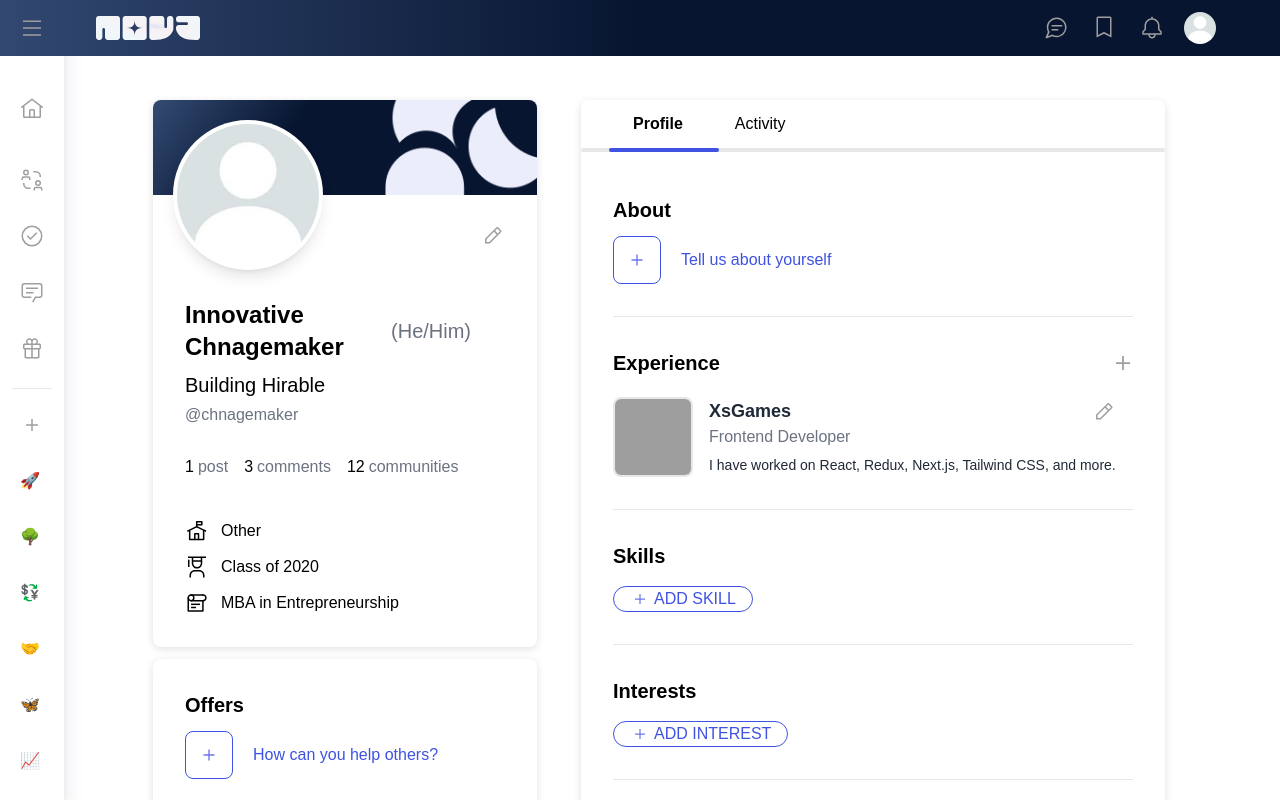
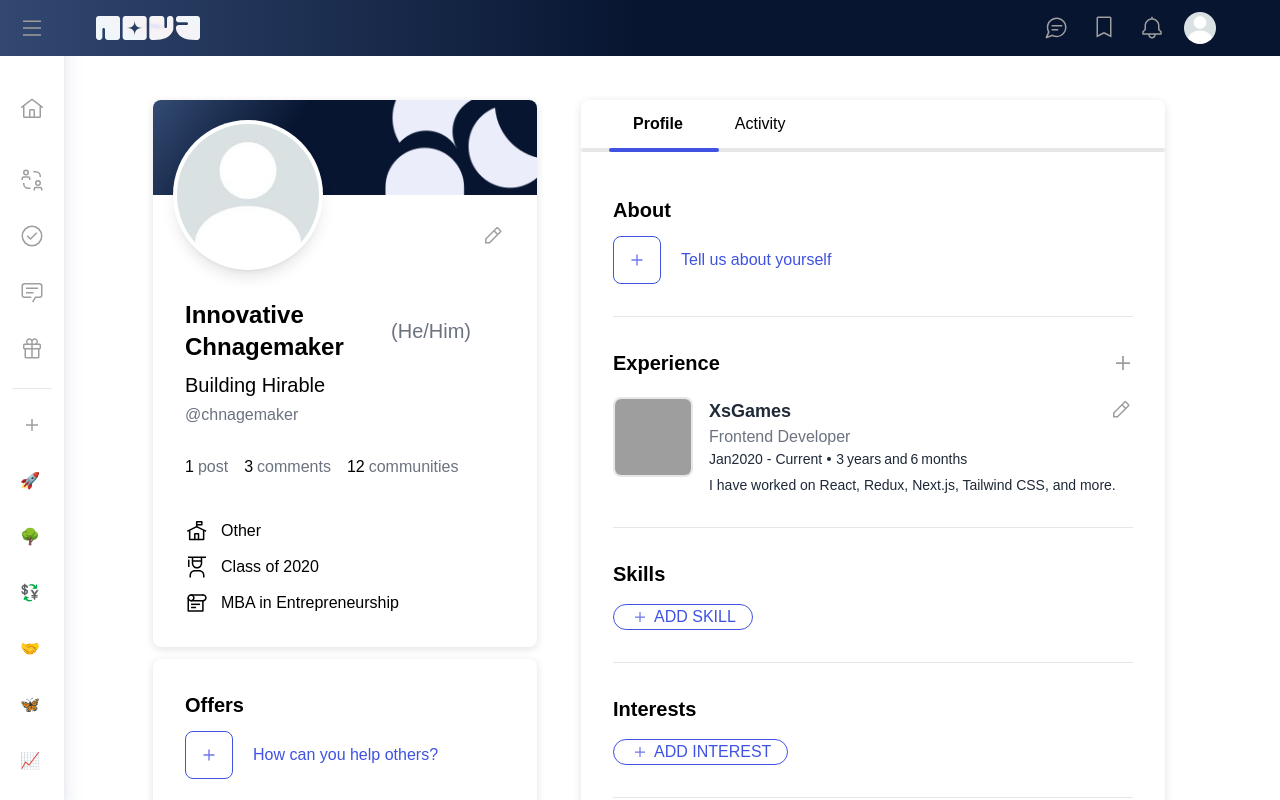
Before and after one commit to Balaganesh003/nova, a Next.js app: page /profile in a window 1280 px wide. Built offline with nearby package versions, Linux system fonts and the light colour scheme; grey boxes are pictures that could not be loaded.

Commit message:
fixed the calculation of experience in profile page

```diff
--- a/components/Experience.jsx
+++ b/components/Experience.jsx
@@ -15,18 +15,18 @@ import { useSelector } from 'react-redux';
 import { experienceActions } from '../store/experience-slice';
 
 const monthOptions = [
-  { value: '01', label: 'January' },
-  { value: '02', label: 'February' },
-  { value: '03', label: 'March' },
-  { value: '04', label: 'April' },
-  { value: '05', label: 'May' },
-  { value: '06', label: 'June' },
-  { value: '07', label: 'July' },
-  { value: '08', label: 'August' },
-  { value: '09', label: 'September' },
-  { value: '10', label: 'October' },
-  { value: '11', label: 'November' },
-  { value: '12', label: 'December' },
+  { value: 1, label: 'January' },
+  { value: 2, label: 'February' },
+  { value: 3, label: 'March' },
+  { value: 4, label: 'April' },
+  { value: 5, label: 'May' },
+  { value: 6, label: 'June' },
+  { value: 7, label: 'July' },
+  { value: 8, label: 'August' },
+  { value: 9, label: 'September' },
+  { value: 10, label: 'October' },
+  { value: 11, label: 'November' },
+  { value: 12, label: 'December' },
 ];
 
 const yearOptions = [];
@@ -41,6 +41,7 @@ const Experience = ({ title, question }) => {
   const dispatch = useDispatch();
 
   const { experienceList } = useSelector((state) => state.experience);
+  const [experienceId, setExperienceId] = useState(experienceList.length + 1);
   const [checked, setChecked] = useState(false);
   const [jobTitle, setJobTitle] = useState('');
   const [startMonth, setStartMonth] = useState('');
@@ -66,23 +67,52 @@ const Experience = ({ title, question }) => {
     }
   };
 
+  const getMonthValue = (monthName) => {
+    const monthOption = monthOptions.find(
+      (option) => option.label.toLowerCase() === monthName.toLowerCase()
+    );
+
+    return monthOption ? monthOption.value : null;
+  };
+
   const calculateDifference = (startMonth, startYear, endMonth, endYear) => {
-    endMonth = endMonth === 'present' ? new Date().getMonth() : endMonth;
+    startMonth = getMonthValue(startMonth);
+
+    endMonth =
+      endMonth === 'present'
+        ? new Date().getMonth() + 1
+        : (endMonth = getMonthValue(endMonth));
     endYear = endYear === 'present' ? new Date().getFullYear() : endYear;
 
     // Check if the end year is the current year
     const isCurrentYear = endYear === new Date().getFullYear();
 
-    // Get the number of months between the start and end dates
-    const months = isCurrentYear
-      ? endMonth - startMonth
-      : endMonth - startMonth + 12 * (endYear - startYear);
+    // Calculate the difference in months
+    let months = 0;
+    if (isCurrentYear) {
+      months = endMonth - startMonth;
+    } else {
+      months = 12 - startMonth + endMonth + 12 * (endYear - startYear - 1);
+    }
 
-    // Get the number of years between the start and end dates
-    const years = endYear - startYear;
-    console.log(months, years);
+    // Calculate the difference in years
+    let years = endYear - startYear;
+
+    // Adjust the months if it exceeds 12
+    if (months >= 12) {
+      months %= 12;
+    }
+
+    years = startMonth > endMonth ? years - 1 : years;
+
+    const duration =
+      years > 0 && months > 0
+        ? `${years} years and ${months} months`
+        : years > 0
+        ? `${years} years`
+        : `${months} months`;
     // Return the difference in months and years
-    return { months, years };
+    return duration;
   };
 
   useEffect(() => {
@@ -106,8 +136,23 @@ const Experience = ({ title, question }) => {
     setIsCompanyAdded(false);
   };
 
+  const clearExperienceDetails = () => {
+    setJobTitle('');
+    setStartMonth('');
+    setStartYear('');
+    setEndMonth('');
+    setEndYear('');
+    setDescription('');
+    setIsEditMode(false);
+    setChecked(false);
+    setExperienceId(experienceList.length + 1);
+    clearCompanyDetails();
+    setIsExperienceModalOpen(false);
+    setIsCompanyModalOpen(false);
+  };
+
   const experienceObj = {
-    id: `${experienceList.length}`,
+    id: experienceId,
     jobTitle: jobTitle,
     description: description,
     duration: {
@@ -143,11 +188,13 @@ const Experience = ({ title, question }) => {
     setIsCompanyModalOpen(false);
     setChecked(false);
     setIsCompanyAdded(false);
+    clearExperienceDetails();
     setIsEditMode(false);
   };
 
   const updateExperience = (experienceObj) => {
     setIsEditMode(true);
+    setExperienceId(experienceObj.id);
     setChecked(experienceObj.checked);
     setJobTitle(experienceObj.jobTitle);
     setStartMonth(experienceObj.duration.startMonth);
@@ -192,7 +239,7 @@ const Experience = ({ title, question }) => {
               <div
                 key={experience.id}
                 className="text-gray-800 w-full h-full flex  ">
-                <div className="flex gap-4">
+                <div className="flex gap-4 w-full">
                   <div className="w-fit flex-shrink-0">
                     <Image
                       width={1200}
@@ -203,11 +250,12 @@ const Experience = ({ title, question }) => {
                     />
                   </div>
                   <div className="w-full">
-                    <div>
-                      <div className=" flex justify-between ">
-                        <h1 className="text-lg font-bold">
+                    <div className="w-full">
+                      <div className=" flex justify-between w-full ">
+                        <h1 className="text-lg font-bold ">
                           {experience.company.name}
                         </h1>
+                        <div>
                           <Image
                             onClick={() => updateExperience(experience)}
                             src={PencileLogo}
@@ -218,23 +266,41 @@ const Experience = ({ title, question }) => {
                           />
                         </div>
                       </div>
+                    </div>
 
                     <p className="text-base text-gray-500">
                       {experience.jobTitle}
                     </p>
-                    {/* <p className="text-sm flex items-center">
-                      {experience.duration.startMonth}{' '}
-                      {experience.duration.startYear} -{' '}
+
+                    <div className="flex flex-wrap gap-[3px] text-sm items-center w-full break-words">
+                      <div className="flex ">
+                        <p className="flex">
+                          <span>{experience.duration.startMonth}</span>
+                          <span>{experience.duration.startYear} </span>
+                          <p className="ml-1">-</p>
+                        </p>
+                        <span className="ml-1">
                           {experience.duration.endYear == 'present'
                             ? 'Current'
                             : experience.duration.endMonth +
                               '' +
                               experience.duration.endYear}
-                      <span className="text-gray-500 flex items-center">
-                        <div className="bg-gray-500 inline-block mx-1 w-[3px] h-[3px] font-extrabold rounded-full"></div>
-                        2 months
                         </span>
-                    </p> */}
+                      </div>
+                      <div className="h-1 w-1 rounded-full bg-gray-800 mx-[2px]"></div>
+
+                      {calculateDifference(
+                        experience.duration.startMonth,
+                        experience.duration.startYear,
+                        experience.duration.endMonth,
+                        experience.duration.endYear
+                      )
+                        .split(' ')
+                        .map((item, index) => (
+                          <span key={index}>{item}</span>
+                        ))}
+                    </div>
+
                     <p className="text-sm mt-[6px]">{experience.description}</p>
                   </div>
                 </div>
@@ -275,7 +341,7 @@ const Experience = ({ title, question }) => {
                   onChange={(e) => setJobTitle(e.target.value)}
                   value={jobTitle}
                   placeholder="Ex: Software Engineer"
-                  className="border border-black px-4 py-2 focus:border rounded-lg placeholder:text-gray-500  focus:outline-none w-full"
+                  className="border border-black px-4  py-2  text-sm lg:text-base focus:border rounded-lg placeholder:text-gray-500  focus:outline-none w-full"
                 />
               </div>
 
@@ -293,7 +359,7 @@ const Experience = ({ title, question }) => {
                   onChange={(e) => setCompanyName(e.target.value)}
                   value={companyName}
                   placeholder="Company/Organization"
-                  className="border border-black px-4 py-2 focus:border rounded-lg placeholder:text-gray-500  focus:outline-none w-full "
+                  className="border border-black px-4 py-2 text-sm lg:text-base focus:border rounded-lg placeholder:text-gray-500  focus:outline-none w-full "
                 />
                 {isCompanyAdded && (
                   <Image
@@ -338,7 +404,7 @@ const Experience = ({ title, question }) => {
                     />
                     <label
                       for="checkbox1"
-                      className="w-full cursor-pointer font-medium text-gray-600  ">
+                      className="w-full cursor-pointer font-medium text-gray-600 text-sm lg:text-base ">
                       I currently work here
                     </label>
                   </li>
@@ -347,15 +413,15 @@ const Experience = ({ title, question }) => {
                 {/* Start and End Date  */}
                 <div className=" block ">
                   <div className="flex w-full ">
-                    <div className={`flex-1 mr-4`}>
+                    <div className={`flex-1 lg:mr-4 mr-2`}>
                       <label
                         htmlFor="title"
                         className="text-sm font-medium text-gray-500">
                         Start Date
                         <span className="text-red-500">*</span>
                       </label>
-                      <div className="flex gap-2">
-                        <div className="w-[60%] min-w-[100px]">
+                      <div className="flex gap-2 ">
+                        <div className="w-[60%]">
                           <DropDown
                             dropDownOptions={monthOptions}
                             isMulti={false}
@@ -378,7 +444,7 @@ const Experience = ({ title, question }) => {
                       </div>
                     </div>
 
-                    <div className="flex-1 w-full mr-4">
+                    <div className="flex-1 w-full lg:mr-4 mr-2">
                       {!checked && (
                         <>
                           <label
@@ -427,11 +493,11 @@ const Experience = ({ title, question }) => {
                   onChange={(e) => setDescription(e.target.value)}
                   value={description}
                   placeholder="Ex: Worked on the mobile app team and learned a lot about coding iOS apps. It was a great experience! I loved it!"
-                  className="border border-black px-4 py-2 resize-none focus:border rounded-lg placeholder:text-gray-500 h-[90px] focus:outline-none w-full"
+                  className="border border-black px-4 py-2 text-sm lg:text-base resize-none focus:border rounded-lg placeholder:text-gray-500 h-[90px] focus:outline-none w-full"
                 />
               </div>
               {/* Footer */}
-              <div className="flex w-full justify-between flex-wrap pt-3 items-center">
+              <div className="flex w-full justify-between  pt-3 ">
                 {/*  */}
                 <div className={` ${!isEditMode && 'hidden'}`}>
                   <button
@@ -440,9 +506,9 @@ const Experience = ({ title, question }) => {
                     Delete
                   </button>
                 </div>
-                <div className=" ml-auto flex items-center justify-end gap-4 ">
+                <div className=" ml-auto flex items-center justify-end gap-4 flex-wrap">
                   <button
-                    onClick={() => setIsExperienceModalOpen(false)}
+                    onClick={() => clearExperienceDetails()}
                     className="px-5 py-1 xw:px-[1.67rem] xw:py-[0.5rem] rounded-xl text-primary border border-primary hover:bg-primary/10  transition-all duration-300">
                     Cancel
                   </button>
@@ -473,6 +539,7 @@ const Experience = ({ title, question }) => {
           setCompanySize={setCompanySize}
           setCompanyLogoLink={setCompanyLogoLink}
           setIsCompanyAdded={setIsCompanyAdded}
+          clearCompanyDetails={clearCompanyDetails}
         />
       )}
     </div>
--- a/styles/globals.css
+++ b/styles/globals.css
@@ -22,3 +22,10 @@ a {
 body {
   font-family: sans-serif;
 }
+
+@media (max-width: 768px) {
+  .react-select-container {
+    width: 100% !important;
+    padding: 0 !important;
+  }
+}
```
Also changed, not shown: components/CompanyDetails.jsx (+9 -6 lines), components/DropDown.jsx (+7 -0 lines), components/OffersAndAsk.jsx (+5 -5 lines). Lines whose indentation alone changed are shown as unchanged.
